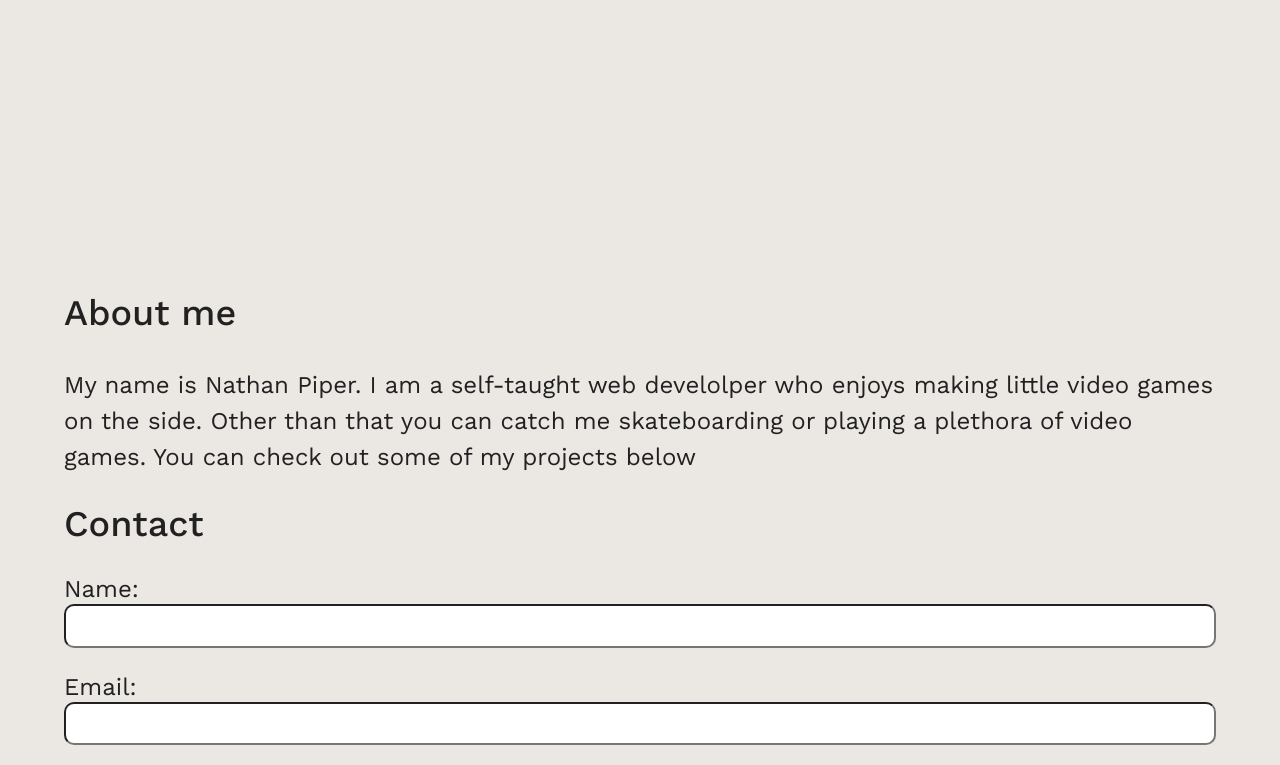
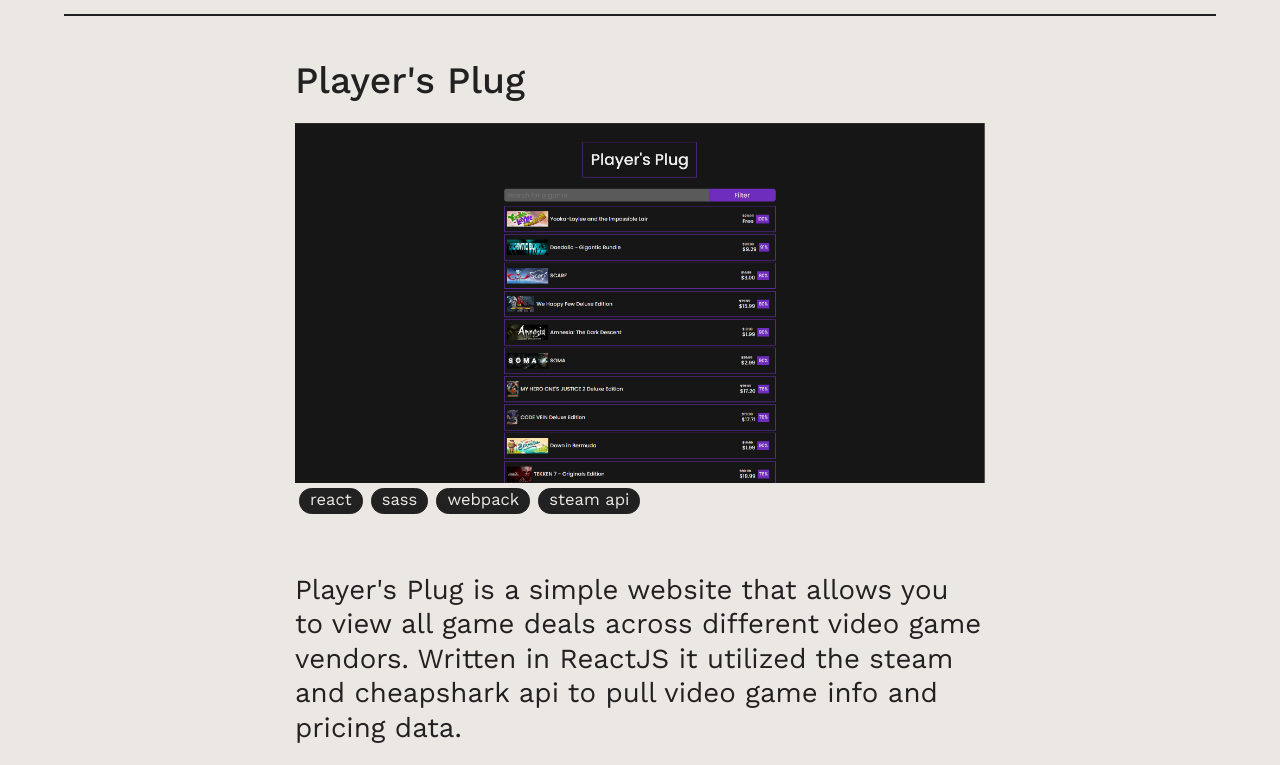
Before and after one commit to NathanPip/Portfolio_OLD, a React (Create React App) app: page / in a window 1280 px wide. Shown: the part 1800-2565 px from the top of the page. Built offline with nearby package versions, Linux system fonts and the light colour scheme.

Commit message:
added basic project card design and implementation

```diff
--- a/src/App.js
+++ b/src/App.js
@@ -1,12 +1,11 @@
-import Header from './Components/Header'
-import Main from './Components/Main'
+import Header from "./Components/Header";
+import Main from "./Components/Main";
 
-function App({skills}) {
-
+function App({ skills, projects }) {
   return (
     <div>
       <Header />
-      <Main skills={skills}/>
+      <Main skills={skills} projects={projects} />
     </div>
   );
 }
--- a/src/Components/Main.js
+++ b/src/Components/Main.js
@@ -1,14 +1,14 @@
-import React from 'react';
-import About from './About';
-import Skills from './Skills';
-import Projects from './Projects';
-import Contact from './Contact';
+import React from "react";
+import About from "./About";
+import Skills from "./Skills";
+import Projects from "./Projects";
+import Contact from "./Contact";
 
-function Main({skills}) {
+function Main({ skills, projects }) {
   return (
     <div className="main">
-            <Skills skills={skills}/>
-            <Projects />
+      <Skills skills={skills} />
+      <Projects projects={projects} />
       <About />
       <Contact />
     </div>
--- a/src/Components/ProjectCard.js
+++ b/src/Components/ProjectCard.js
@@ -1,14 +1,26 @@
-import React from 'react'
+import React from "react";
 
-function ProjectCard() {
-
-    return (
-        <div className="project-card">
-            <img className="project-image" alt="" src="" />
-            <h3 className="project-title"></h3>
-            <p className="project-desc"></p>
+function ProjectCard({project}) {
+  return (
+    <div className="project-card">
+      <div className="project-head">
+        <h3 className="project-title">{project.title}</h3>
+        <img className="project-image" alt={project.title + 'image'} src={process.env.PUBLIC_URL + project.thumbnail} />
+        <ul className="project-skills">
+          {project.skills.map(skill => <li key={skill} className="project-skills-item">{skill}</li>)}
+        </ul>
+      </div>
+      <div className="project-body">
+        <p className="project-desc">
+          {project.desc}
+        </p>
+        <div className="project-buttons">
+          <a href={project.live}><button className="live-demo" >Live Demo</button></a>
+          <a href={project.github}><button className="github" >Github</button></a>
         </div>
-    )
+      </div>
+    </div>
+  );
 }
 
 export default ProjectCard;
--- a/src/Components/Projects.js
+++ b/src/Components/Projects.js
@@ -1,11 +1,23 @@
 import React from "react";
 import ProjectCard from "./ProjectCard";
 
-function Projects() {
+function Projects({projects}) {
+
+  const displayProjects = (filter) => {
+    let displayed = [];
+    projects.forEach((project) => {
+      if(project.skills.includes(filter) || project.filter.includes(filter))
+        displayed.push(project);
+    })
+    if(displayed.length === 0)
+      displayed = projects;
+    return displayed.map(proj => <ProjectCard key={proj.id} project={proj} />)
+  }
+
   return (
     <div id="projects">
       <h2 className="projects-title">Projects</h2>
-      <ProjectCard />
+      {displayProjects()}
     </div>
   );
 }
--- a/src/Styles/css/main.css
+++ b/src/Styles/css/main.css
@@ -161,6 +161,11 @@
 @media (min-width: 1400px) {
   .header {
     font-size: 1.45em;
+  }
+}
+@media (min-width: 1600px) {
+  .header #title {
+    font-size: 5.5em;
   }
 }
 
@@ -463,22 +468,94 @@
   padding: 0 5% 0;
 }
 #projects .project-card {
+  font-size: 0.85em;
+  width: 90%;
+  margin: 0 auto;
+  padding: 1.5em 0;
+  display: flex;
+  justify-content: center;
+  flex-wrap: wrap;
+  gap: 2em;
+  border-bottom: 2px solid #222121;
+}
+#projects .project-card:nth-of-type(1) {
+  border-top: 2px solid #222121;
+}
+#projects .project-head {
+  max-width: 25em;
   display: flex;
   flex-direction: column;
-  padding: 1em;
-  margin: 0 auto;
-  background: #ebe7e3;
-  border-radius: 2em;
-  color: #222121;
+}
+#projects .project-body {
+  display: flex;
+  flex-direction: column;
+  justify-content: space-between;
+  max-width: 25em;
 }
 #projects .project-image {
-  max-width: 100%;
+  width: 100%;
 }
-#projects .direction-btn {
-  height: 10%;
-  background-color: transparent;
+#projects .project-title {
+  margin: 0;
+  margin-bottom: 0.5em;
+  font-size: 1.35em;
+  font-weight: 500;
+}
+#projects .project-desc {
+  margin: auto 0;
+}
+#projects .project-skills {
+  font-size: 0.6em;
+  display: flex;
+  flex-wrap: wrap;
+  list-style: none;
+  padding: 0;
+  margin: 0;
+}
+#projects .project-skills li {
+  padding: 0.1em 0.6em;
+  border: 1px solid #222121;
+  border-radius: 0.75em;
+  margin: 0.25em;
+  background: #222121;
+  color: #ebe7e3;
+}
+#projects .project-buttons {
+  margin-top: 1em;
+  margin-left: auto;
+  font-size: 0.8em;
+}
+#projects .project-buttons .live-demo, #projects .project-buttons .github {
+  padding: 0.25em 0.5em;
+  background: #222121;
   color: #ebe7e3;
   border: none;
+  border-radius: 0.5em;
+  transition: 0.25s ease-in-out;
+}
+#projects .project-buttons .live-demo:hover, #projects .project-buttons .github:hover {
+  background: rgba(34, 33, 33, 0.8);
+  cursor: pointer;
+}
+#projects .project-buttons .live-demo {
+  margin-right: 0.5em;
+}
+@media (min-width: 760px) {
+  #projects .project-card {
+    font-size: 1.15em;
+  }
+}
+@media (min-width: 1610px) {
+  #projects .project-card:nth-of-type(2n) {
+    flex-direction: row-reverse;
+  }
+  #projects .project-card:nth-of-type(2n) .project-buttons {
+    margin-left: 0;
+    margin-right: auto;
+  }
+  #projects .project-card:nth-of-type(2n) .project-skills {
+    margin-left: auto;
+  }
 }
 
 #contact {
--- a/src/Styles/sass/Components/_header.scss
+++ b/src/Styles/sass/Components/_header.scss
@@ -59,4 +59,10 @@
   @include breakpoint($extra-large) {
     font-size: 1.45em;
   }
+
+  @include breakpoint(1600px) {
+    #title {
+      font-size: 5.5em;
+    }
+  }
 }
--- a/src/Styles/sass/Components/_projects.scss
+++ b/src/Styles/sass/Components/_projects.scss
@@ -9,21 +9,93 @@
   display: flex;
   flex-direction: column;
   .project-card {
+    font-size: .85em;
+    width: 90%;
+    margin: 0 auto;
+    padding: 1.5em 0;
+    display: flex;
+    justify-content: center;
+    flex-wrap: wrap;
+    gap: 2em;
+    border-bottom: 2px solid $background-color;
+    &:nth-of-type(1) {
+      border-top: 2px solid $background-color;
+    }
+  }
+  .project-head {
+    max-width: 25em;
     display: flex;
     flex-direction: column;
-    padding: 1em;
-    margin: 0 auto;
-    background: $text-color;
-    border-radius: 2em;
-    color: $background-color;
+  }
+  .project-body {
+    display: flex;
+    flex-direction: column;
+    justify-content: space-between;
+    max-width: 25em;
   }
   .project-image {
-    max-width: 100%;
+    width: 100%;
   }
-  .direction-btn {
-    height: 10%;
-    background-color: transparent;
-    color: $text-color;
-    border: none;
+  .project-title {
+    margin: 0;
+    margin-bottom: .5em;
+    font-size: 1.35em;
+    font-weight: 500;
+  }
+  .project-desc {
+    margin: auto 0;
+  }
+  .project-skills {
+    font-size: .6em;
+    display: flex;
+    flex-wrap: wrap;
+    list-style: none;
+    padding: 0;
+    margin: 0;
+    li {
+      padding: 0.1em 0.6em;
+      border: 1px solid $background-color;
+      border-radius: .75em;
+      margin: 0.25em;
+      background: $background-color;
+      color: $text-color;
+    }
+  }
+  .project-buttons {
+    margin-top: 1em;
+    margin-left: auto;
+    font-size: .8em;
+    .live-demo, .github {
+      padding: .25em .5em;
+      background: $background-color;
+      color: $text-color;
+      border: none;
+      border-radius: .5em;
+      transition: .25s ease-in-out;
+      &:hover {
+        background: rgba($background-color, .8);
+        cursor: pointer;
+      }
+    }
+    .live-demo {
+      margin-right: .5em;
+    }
+  }
+  @include breakpoint($medium) {
+    .project-card {
+      font-size: 1.15em;
+    }
+  }
+  @include breakpoint(1610px) {
+    .project-card:nth-of-type(2n) {
+      flex-direction: row-reverse;
+      .project-buttons {
+        margin-left: 0;
+        margin-right: auto;
+      }
+      .project-skills {
+        margin-left: auto;
+      }
+    }
   }
 }
--- a/src/index.js
+++ b/src/index.js
@@ -39,7 +39,26 @@
 ];
 
 const PROJECTS_DATA = [
-  {}
+  {
+    id:"players-plug",
+    title: "Player's Plug",
+    thumbnail: "/imgs/players-plug-img.png",
+    desc: "Player's Plug is a simple website that allows you to view all game deals across different video game vendors. Written in ReactJS it utilized the steam and cheapshark api to pull video game info and pricing data.",
+    skills: ['react', 'sass', 'webpack', 'steam api'],
+    filter: ['featured'],
+    github: '#',
+    live: '#'
+  },
+  {
+    id:"players-plug",
+    title: "Player's Plug",
+    thumbnail: "/imgs/players-plug-img.png",
+    desc: "Player's Plug is a simple website that allows you to view all game deals across different video game vendors. Written in ReactJS it utilized the steam and cheapshark api to pull video game info and pricing data.",
+    skills: ['react', 'sass', 'webpack', 'steam api'],
+    filter: ['featured'],
+    github: '#',
+    live: '#'
+  }
 ]
 
 
@@ -47,7 +66,7 @@
 
 ReactDOM.render(
   <React.StrictMode>
-    <App skills={SKILLS_DATA}/>
+    <App skills={SKILLS_DATA} projects={PROJECTS_DATA}/>
   </React.StrictMode>,
   document.getElementById('root')
 );
```
Also changed, not shown: public/imgs/players-plug-img.png (added), 1 other file (tests, documents, lock files or other folders). Lines whose indentation alone changed are shown as unchanged.
